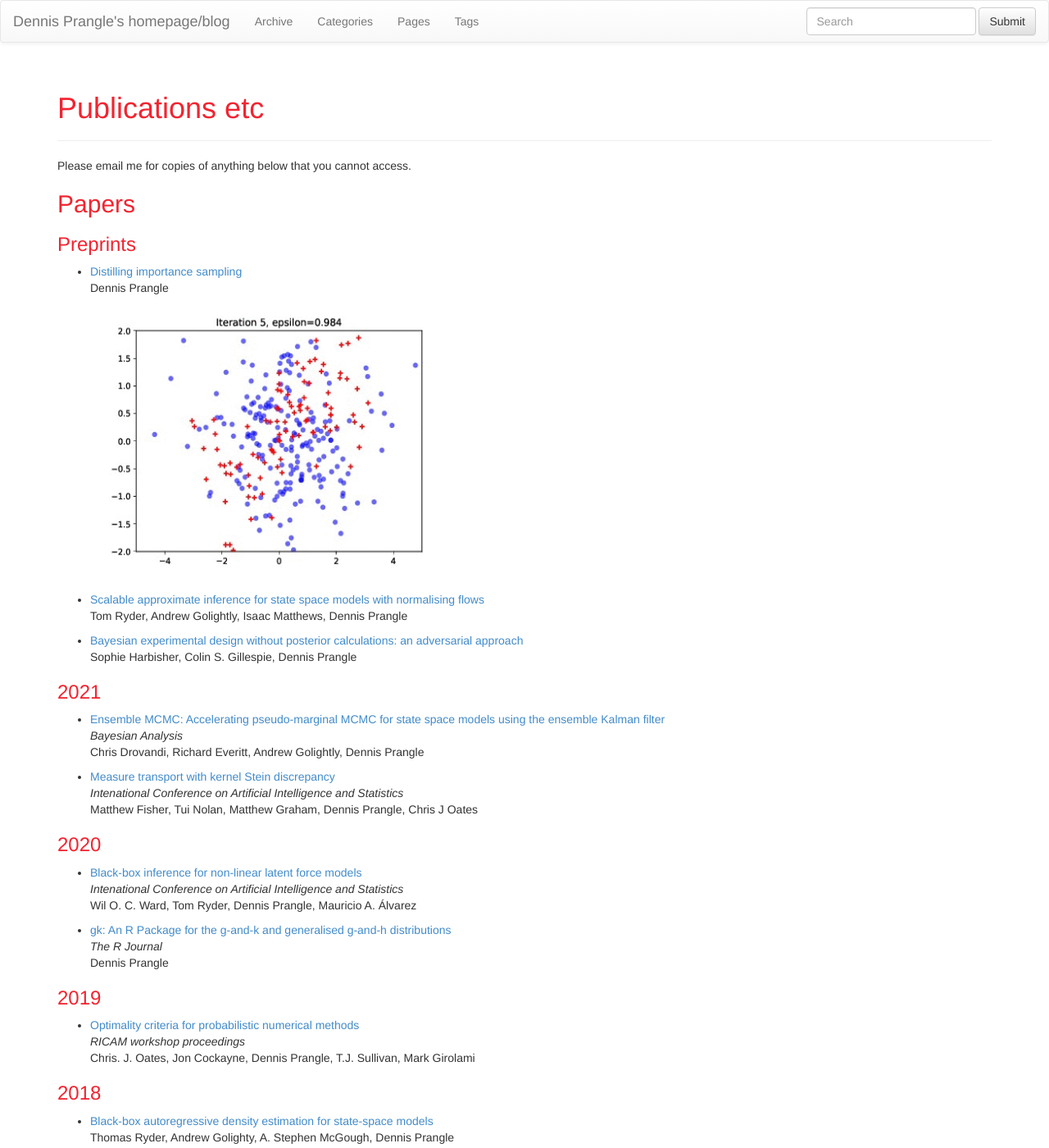
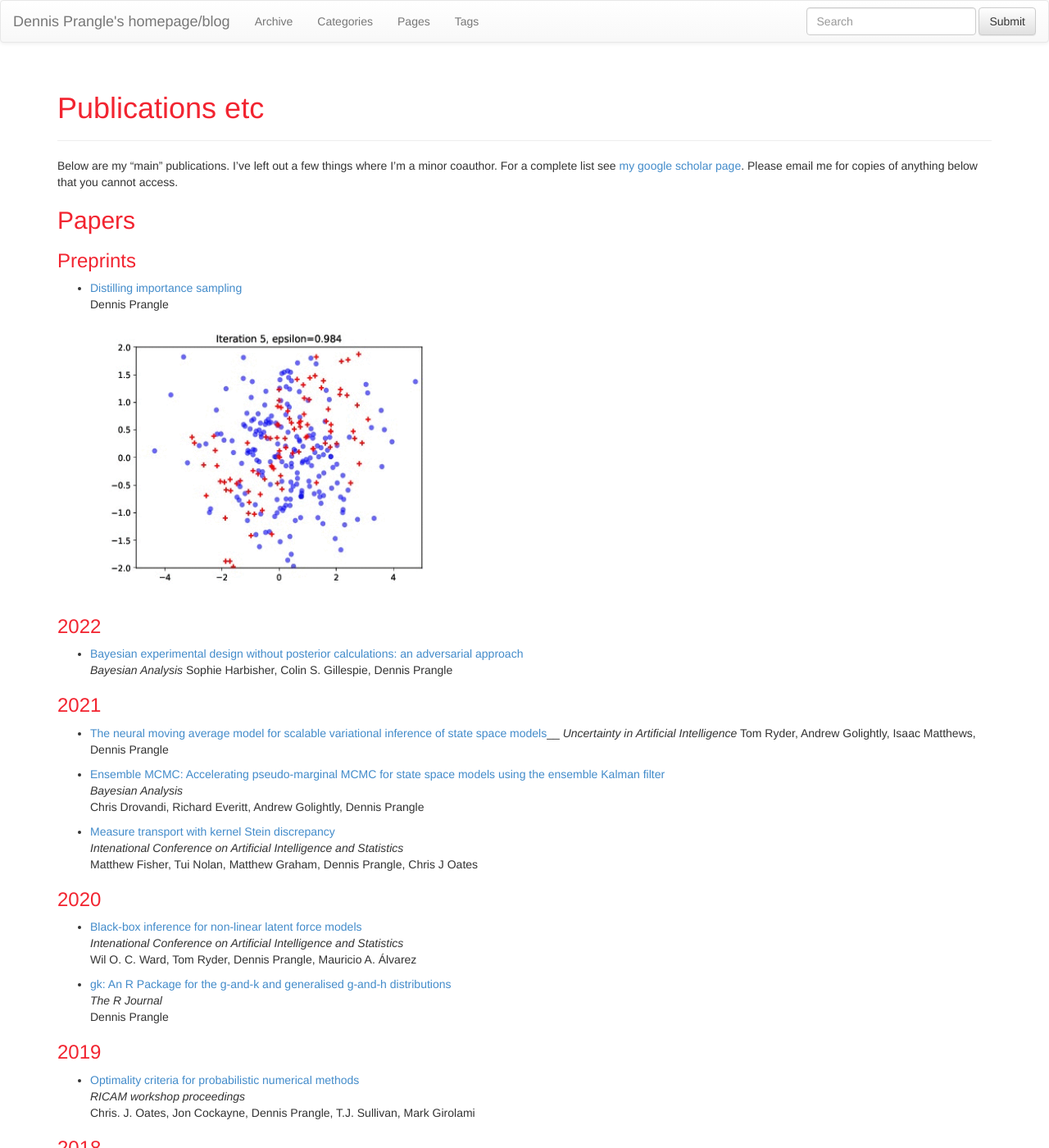
Before and after one commit to dennisprangle/dennisprangle.github.io, a Jekyll site: the page built from pub.md, in a window 1280 px wide and 1400 px high. Shown: the whole window at 82% size. Built offline with Jekyll 4.4.1, drawn with Linux system fonts in a browser that asks for light colours; nearby versions of some CDN libraries.

Commit message:
Update publications

```diff
--- a/pub.md
+++ b/pub.md
@@ -5,6 +5,7 @@ description: "List of my publications"
 ---
 {% include JB/setup %}
 
+Below are my "main" publications. I've left out a few things where I'm a minor coauthor. For a complete list see [my google scholar page](https://scholar.google.com/citations?hl=en&user=rJouD3QAAAAJ).
 Please email me for copies of anything below that you cannot access.
 
 Papers
@@ -16,13 +17,17 @@ Papers
 Dennis Prangle
   ![Paper image]({{ site.url }}/assets/sin.gif "sinusoidal model inference"){:height="350px" width="450px"}
 
-- [Scalable approximate inference for state space models with normalising flows](https://arxiv.org/abs/1910.00879)
-Tom Ryder, Andrew Golightly, Isaac Matthews, Dennis Prangle
+### 2022
 
-- [Bayesian experimental design without posterior calculations: an adversarial approach](https://arxiv.org/abs/1904.05703)
+- [Bayesian experimental design without posterior calculations: an adversarial approach](https://projecteuclid.org/journals/bayesian-analysis/advance-publication/Bayesian-Experimental-Design-Without-Posterior-Calculations-An-Adversarial-Approach/10.1214/22-BA1306.full)
+*Bayesian Analysis*
 Sophie Harbisher, Colin S. Gillespie, Dennis Prangle
 
 ### 2021
+
+- [The neural moving average model for scalable variational inference of state space models](https://proceedings.mlr.press/v161/ryder21a.html)__
+*Uncertainty in Artificial Intelligence*
+Tom Ryder, Andrew Golightly, Isaac Matthews, Dennis Prangle
 
 - [Ensemble MCMC: Accelerating pseudo-marginal MCMC for state space models using the ensemble Kalman filter](https://arxiv.org/abs/1906.02014)
 *Bayesian Analysis*
```
